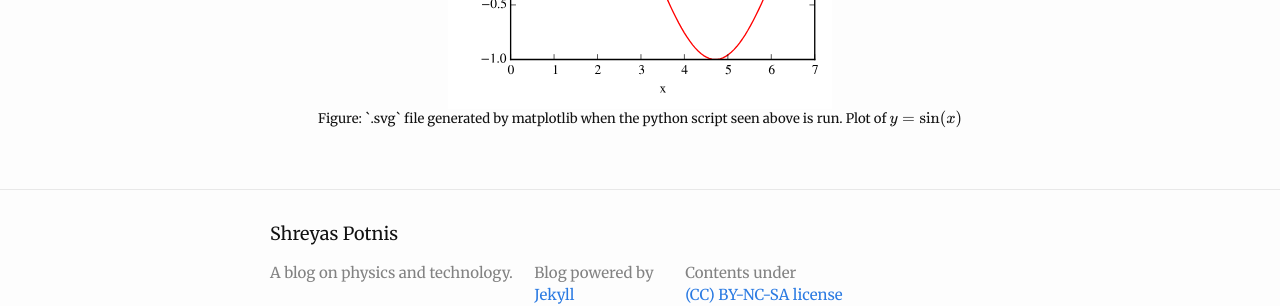
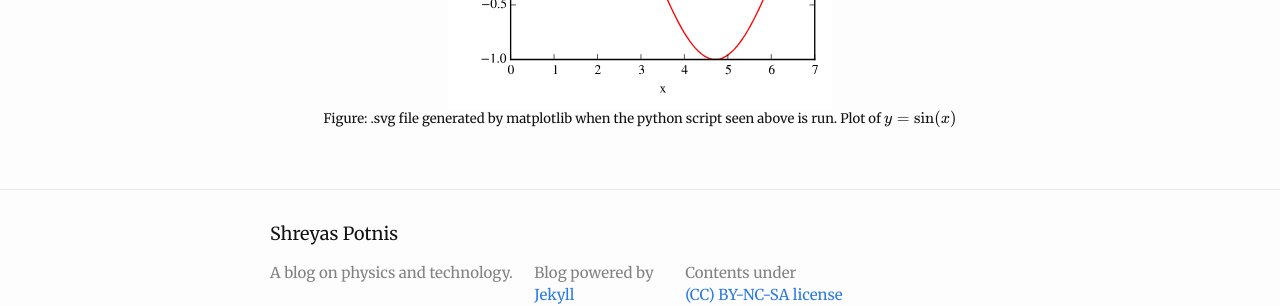
Before and after one commit to carmelom/shreyaspotnis.github.io, a Jekyll site: the page built from _posts/2015-12-28-mic-test.markdown, in a window 1280 px wide. Shown: the part 1426-1732 px from the top of the page. Built offline with Jekyll 4.4.1, drawn with Linux system fonts in a browser that asks for light colours; formulas are drawn with MathJax 3.

Commit message:
Removed backticks

```diff
--- a/_posts/2015-12-28-mic-test.markdown
+++ b/_posts/2015-12-28-mic-test.markdown
@@ -48,5 +48,5 @@ Here's a picture of a cloud of atoms:
 
 Here's another picture, but this time with captions:
 {% include image.html url="/assets/mic-testing/test_plot.svg"
-description="Figure: `.svg` file generated by matplotlib when the python script
+description="Figure: .svg file generated by matplotlib when the python script
 seen above is run. Plot of $y=\sin(x)$" %}
--- a/_sass/_base.scss
+++ b/_sass/_base.scss
@@ -55,7 +55,7 @@ img {
 figure > img {
     display: block;
     margin-left: auto;
-    margin-right: auto
+    margin-right: auto;
 }
 
 figcaption {
```
